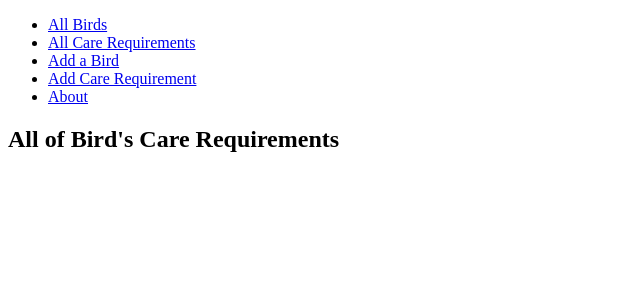
After one commit to creyes25/bird-collector, a Django app: page /cares/ in a window 1280 px wide. The commit adds this page. Shown: the top 300 px of the page, without its empty margins (0-640 px from the left). Run offline with Django 4.2, Linux system fonts and the light colour scheme; data that the repository does not hold is empty.

Commit message:
add form to add a care requirement, and add functionality to view all and to view its details

```diff
--- a/main_app/templates/base.html
+++ b/main_app/templates/base.html
@@ -18,7 +18,9 @@
     <nav>
       <ul>
         <li><a href="{% url 'birds_index' %} ">All Birds</a></li>
+        <li><a href="{% url 'cares_index' %} ">All Care Requirements</a></li>
         <li><a href="{% url 'birds_create' %}">Add a Bird</a></li>
+        <li><a href="{% url 'cares_create' %}">Add Care Requirement</a></li>
         <li><a href="{% url 'about' %}">About</a></li>
       </ul>
     </nav>
--- /dev/null
+++ b/main_app/templates/main_app/care_list.html
@@ -0,0 +1,32 @@
+{% extends 'base.html' %}
+{% load static %}
+
+{% block head %}
+<link
+  rel="stylesheet"
+  type="text/css"
+  href="{% static 'css/care/care-index.css' %}"
+/>
+{% endblock %}
+
+{% block content %}
+
+<section class="page-header">
+  <h1>All of Bird's Care Requirements</h1>
+</section>
+
+<section class="card-container">
+  {% for care in care_list %}
+  <div class="card" style="border-color: {{ toy.color }}">
+    <div class="card-bg" style="background-color: {{ toy.color }}"></div>
+    <a href="{% url 'care_details' care.id %}">
+      <div class="card-content">
+        <h2>{{ care.name }}</h2>
+        <p>Benefit: {{ care.benefits }}</p>
+      </div>
+    </a>
+  </div>
+  {% endfor %}
+</section>
+
+{% endblock %}
--- a/main_app/urls.py
+++ b/main_app/urls.py
@@ -10,5 +10,9 @@ urlpatterns = [
     path('birds/<int:pk>/update', views.BirdUpdate.as_view(), name='birds_update'),
     path('birds/<int:pk>/delete', views.BirdDelete.as_view(), name='birds_delete'),
     # feeding
-    path('birds/<int:bird_id>/add_feeding/', views.add_feeding, name='add_feeding')
+    path('birds/<int:bird_id>/add_feeding/', views.add_feeding, name='add_feeding'),
+    #care
+    path('cares/create', views.CareCreate.as_view(), name='cares_create'),
+    path('cares/', views.CareList.as_view(), name='cares_index'),
+    path('cares/<int:pk>/', views.CareDetail.as_view(), name='care_details')
 ]
--- a/main_app/views.py
+++ b/main_app/views.py
@@ -1,6 +1,7 @@
 from django.shortcuts import render, redirect
 from django.views.generic.edit import CreateView, UpdateView, DeleteView
-from .models import Bird
+from django.views.generic import ListView, DetailView
+from .models import Bird, Care
 from .forms import FeedingForm
 
 # Create your views here.
@@ -40,3 +41,14 @@ def add_feeding(request, bird_id):
     new_feeding.bird_id = bird_id
     new_feeding.save()
   return redirect('birds_details', bird_id=bird_id)
+
+# care
+class CareCreate(CreateView):
+  model = Care
+  fields = '__all__'
+
+class CareList(ListView):
+  model = Care
+
+class CareDetail(DetailView):
+  model = Care
```
Also changed, not shown: main_app/templates/main_app/care_detail.html (added, +22 -0 lines), main_app/templates/main_app/care_form.html (added, +25 -0 lines), main_app/static/css/care/care-detail.css (added), main_app/static/css/care/care-index.css (added).
